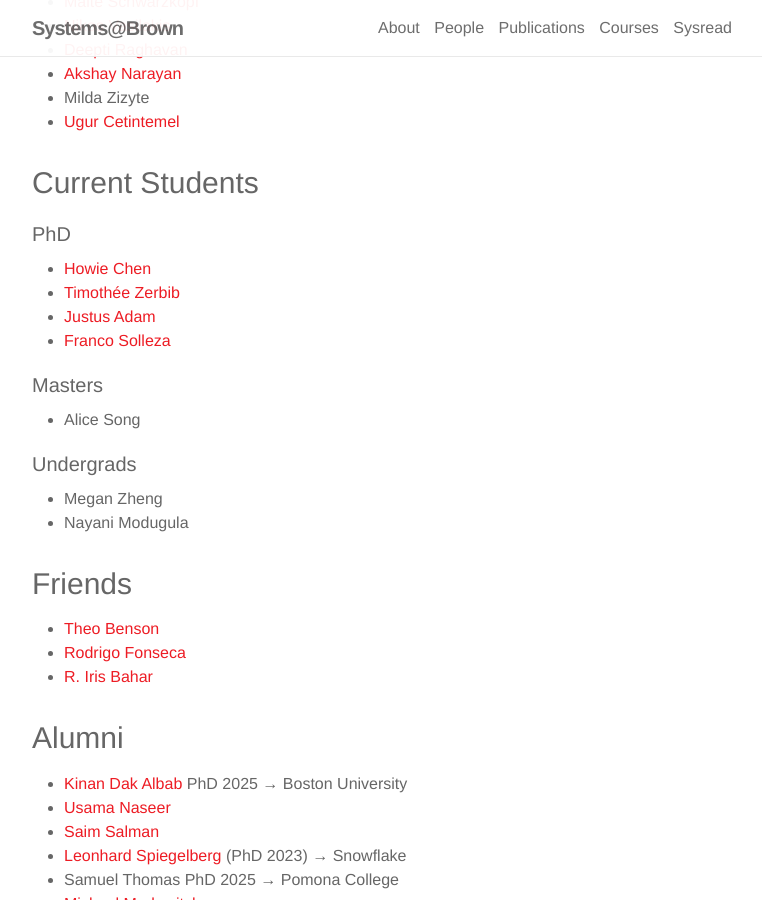
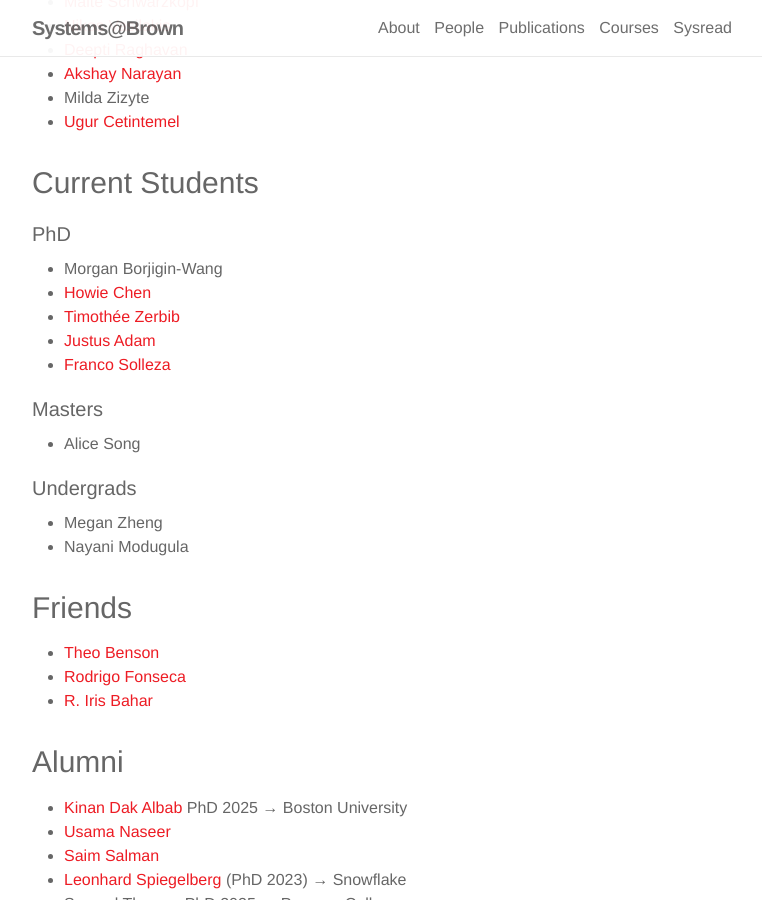
Before and after one commit to brownsys/systems-web, a Jekyll site: the page built from _pages/people.md, in a window 1280 px wide and 900 px high, scrolled down 402 px. Shown: the whole window, without its empty margins (258-1020 px from the left). Built offline with Jekyll 4.4.1, drawn with Linux system fonts in a browser that asks for light colours; nearby versions of some CDN libraries.

Commit message:
morgan joins the group

```diff
--- a/_data/people.yml
+++ b/_data/people.yml
@@ -38,6 +38,9 @@ people:
     name: "Ugur Cetintemel"
     site: "https://sites.google.com/a/brown.edu/ugur-cetintemel/"
     type: faculty
+  - key: mborjigi
+    name: "Morgan Borjigin-Wang"
+    type: phd
   - key: pch
     name: "Howie Chen"
     type: phd
```
